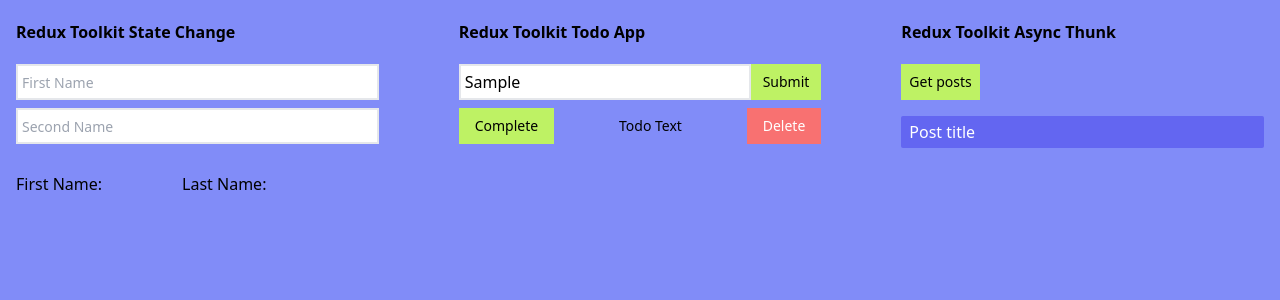
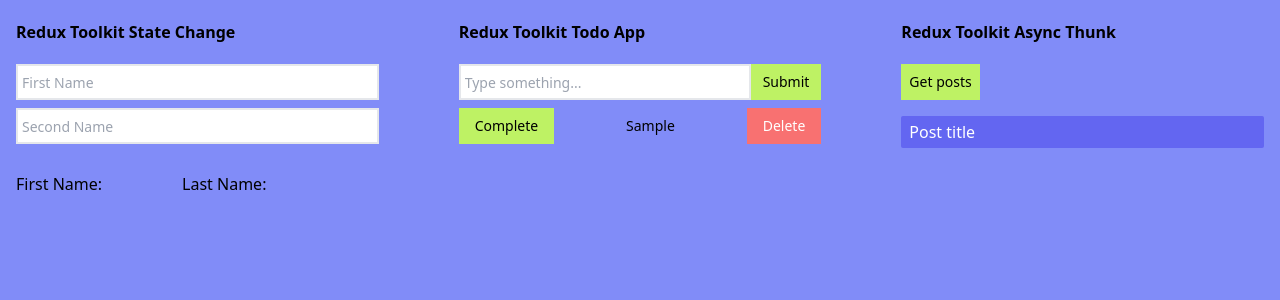
Before and after one commit to SerhiyChynin/redux_async_thunk, a React (Create React App) app: page / in a window 1280 px wide. Both pictures are taken after typing "Sample" into the empty fields and a click on the button "Submit". Shown: the top 300 px of the page. Built offline with nearby package versions, Linux system fonts and the light colour scheme.

Commit message:
todo_redux

```diff
--- a/src/App.js
+++ b/src/App.js
@@ -3,8 +3,10 @@
 import TodoItem from './components/TodoItem'
 import User from './components/User'
 import Posts from './components/Posts'
+import { useSelector } from 'react-redux'
 
 function App() {
+    const todos = useSelector((state) => state.todo.todos);
     return (
         <div className='min-h-screen h-full w-screen bg-indigo-400'>
             <div className='container mx-auto px-4'>
@@ -16,7 +18,11 @@
                     <div className='w-1/3'>
                         <h1 className='font-bold my-5'>Redux Toolkit Todo App</h1>
                         <Form />
-                        <TodoItem />
+
+                        {
+                            todos?.map((todo) => (<TodoItem key={todo.id} todo={todo}/>))
+}
+
                     </div>
                     <div className='w-1/3'>
                         <h1 className='font-bold my-5'>Redux Toolkit Async Thunk</h1>
--- a/src/components/Form.js
+++ b/src/components/Form.js
@@ -1,16 +1,33 @@
-import React from 'react'
+import React, { useState } from 'react'
+import { useDispatch } from 'react-redux'
+import { addTodo } from '../slicers/todo/todoSlice';
+import { v4 } from 'uuid';
 
 const Form = () => {
+    const dispatch = useDispatch();
+    const [todoValue, setTodoValue] = useState('');
+    const addTodoHandler = () => {
+        const todo = {
+            id: v4(),
+            text: todoValue,
+            completed: false,
+        }
+        dispatch(addTodo(todo));
+        setTodoValue('');
+    }
     return (
         <form className='w-full flex' onSubmit={(e) => e.preventDefault()}>
             <input
                 type='text'
+                value={todoValue}
                 placeholder='Type something...'
+                onChange={(e)=> setTodoValue(e.target.value)}
                 className='w-full p-1 focus:outline-none focus:border-lime-500 focus: border-2 placeholder:text-sm'
             />
             <button
                 type='submit'
                 className='shrink-0 bg-lime-300  hover:bg-lime-400 transition-all px-3 text-sm'
+                onClick={()=>addTodoHandler()}
             >
                 Submit
             </button>
--- a/src/components/TodoItem.js
+++ b/src/components/TodoItem.js
@@ -1,14 +1,20 @@
 import React from 'react'
+import { useDispatch } from 'react-redux'
+import {toggleCompleted} from '../slicers/todo/todoSlice'
 
-const TodoItem = () => {
-    const completed = false
+const TodoItem = (todo) => {
+    const dispatch = useDispatch();
+    const toggleTodoHandler = (id) => {
+        dispatch(toggleCompleted(id))
+    }
     return (
         <div className='flex justify-between items-center my-2'>
-            <div className='text-sm px-4 py-2 cursor-pointer bg-lime-300 hover:bg-lime-400'>
+            <div className='text-sm px-4 py-2 cursor-pointer bg-lime-300 hover:bg-lime-400'
+            onClick={()=>toggleTodoHandler(todo.todo.id)}>
                 Complete
             </div>
-            <div className={`text-sm ${completed ? 'line-through font-medium text-lime-400' : ''}`}>
-                Todo Text
+            <div className={`text-sm ${todo.completed ? 'line-through font-medium text-lime-400' : ''}`}>
+                {todo.todo.text}
             </div>
             <div className='text-sm px-4 py-2 flex bg-red-400 hover:bg-red-500 transition-all text-white cursor-pointer'>
                 Delete
--- /dev/null
+++ b/src/slicers/todo/todoSlice.js
@@ -0,0 +1,24 @@
+import { createSlice } from "@reduxjs/toolkit";
+
+const initialState = {
+    todos: [],
+}
+export const todoSlice = createSlice({
+    name: 'todos',
+    initialState,
+    reducers: {
+        addTodo: (state, action) => {
+            console.log(action.payload);
+            state.todos.push(action.payload);
+        },
+        toggleCompleted: (state, action) => {
+            console.log(action.payload);
+            console.log(state.todos.find((todo) => todo));
+            const toggleTodo = state.todos.find((todo) => todo.id === action.payload);
+            toggleTodo.completed = !toggleTodo.completed;
+        }
+    }
+});
+
+export const { addTodo, toggleCompleted } = todoSlice.actions;
+export default todoSlice.reducer;
--- a/src/store/store.js
+++ b/src/store/store.js
@@ -1,8 +1,10 @@
 import { configureStore } from '@reduxjs/toolkit';
 import userSlice from '../slicers/user/userSlice';
+import todoSlice from '../slicers/todo/todoSlice';
 
 export const store = configureStore({
     reducer: {
         user: userSlice,
+        todo: todoSlice,
     },
 })
```
